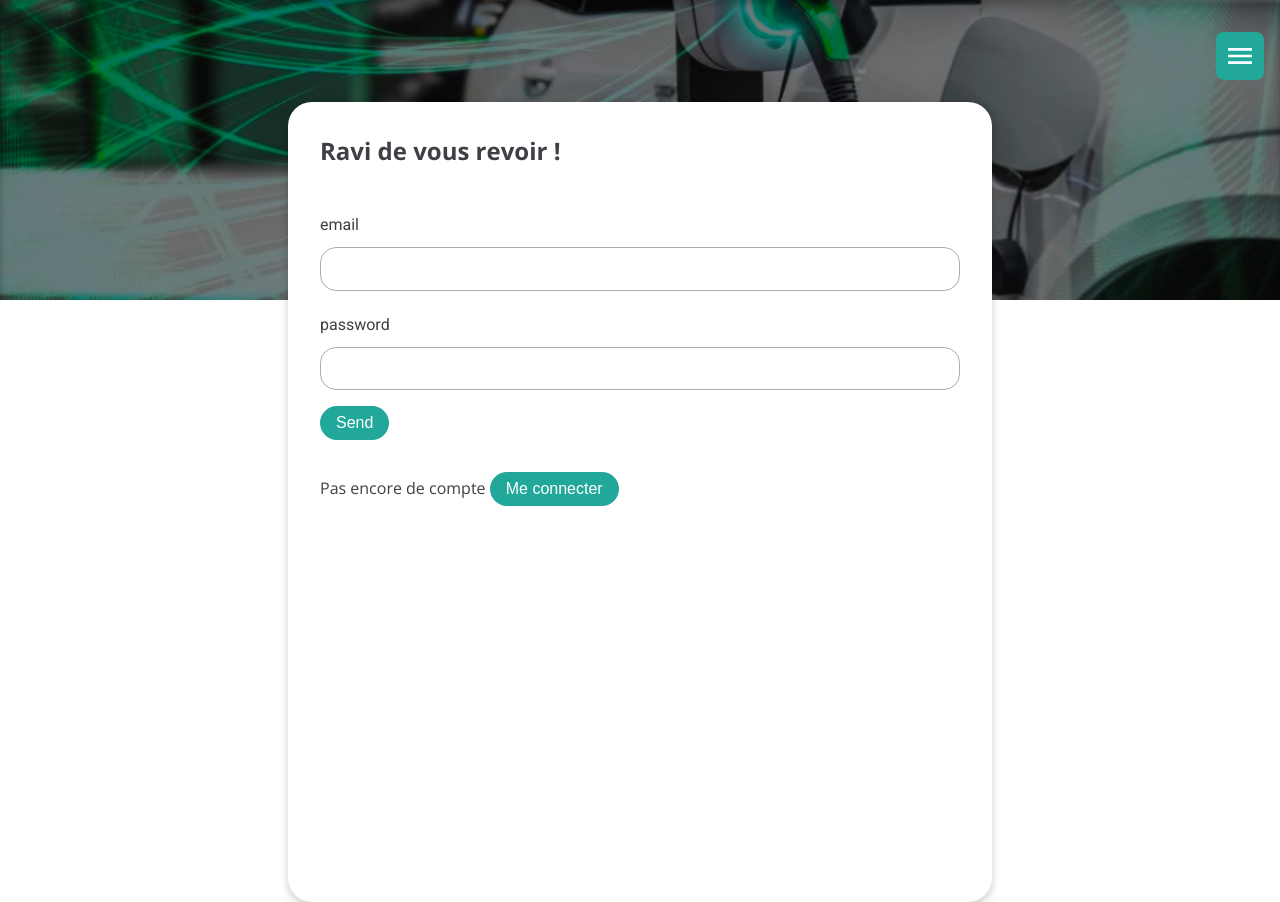
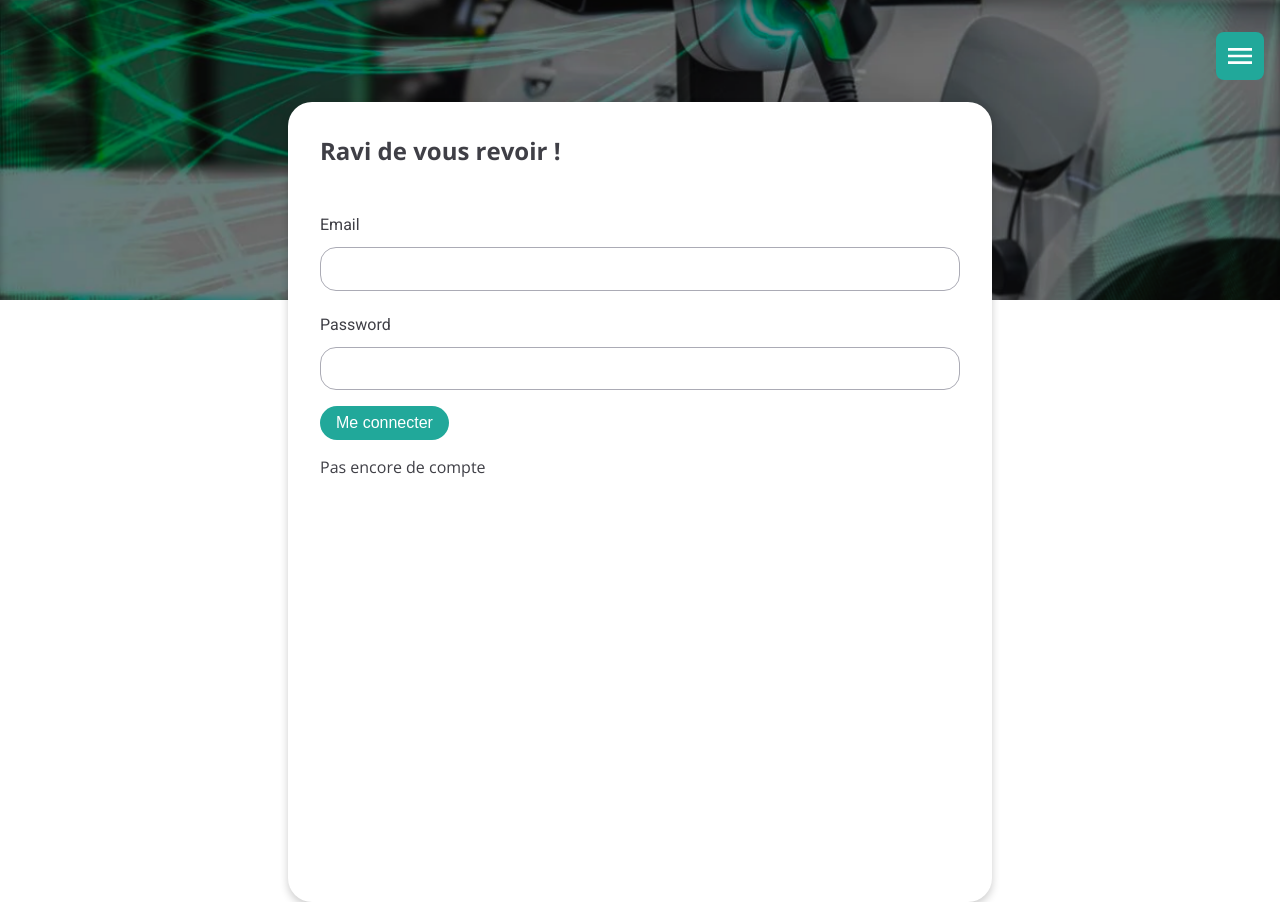
Before and after one commit to WildCodeSchool-2024-02/JS-RemoteFR-CrewDragon-P3-GeoCode, a React (Vite) app in the folder client/: page /connexion in a window 1280 px wide. Built offline with nearby package versions, Linux system fonts and the light colour scheme.

Commit message:
add user admin  with car

```diff
--- a/client/src/pages/Admin/Admin.jsx
+++ b/client/src/pages/Admin/Admin.jsx
@@ -1,7 +1,6 @@
 import { Link } from "react-router-dom";
 import { useAuth } from "../../contexts/AuthContext";
 
-import avatar from "../../assets/images/icons/avatar-admin.svg";
 import truck from "../../assets/images/icons/truck.svg";
 import users from "../../assets/images/icons/users.svg";
 import lightening from "../../assets/images/icons/lightening.svg";
@@ -16,7 +15,7 @@ function Admin() {
         <h1>Bonjour {auth.user.firstname} !</h1>
       </div>
 
-      <img src={avatar} alt="" className="admin-Avatar" />
+      <img src={auth.user.avatar} alt="" className="admin-Avatar" />
 
       <h2 className="admin-Title">
         <Link to="/administrateur">
--- a/client/src/pages/Connexion.jsx
+++ b/client/src/pages/Connexion.jsx
@@ -51,18 +51,17 @@ function Connexion() {
       <h1>Ravi de vous revoir !</h1>
       <form onSubmit={handleSubmit}>
         <div className="form-group">
-          <label htmlFor="email">email</label>{" "}
+          <label htmlFor="email">Email</label>{" "}
           <input ref={emailRef} type="email" id="email" />
         </div>
         <div className="form-group">
-          <label htmlFor="password">password</label>{" "}
+          <label htmlFor="password">Password</label>{" "}
           <input type="password" id="password" ref={passwordRef} />
         </div>
 
-        <button type="submit">Send</button>
+        <button type="submit">Me connecter</button>
       </form>
       <Link to="/inscription"> Pas encore de compte </Link>
-      <button type="submit">Me connecter</button>
     </section>
   );
 }
```
Also changed, not shown: client/src/main.jsx (line endings or trailing spaces), 1 other file (tests, documents, lock files or other folders).
